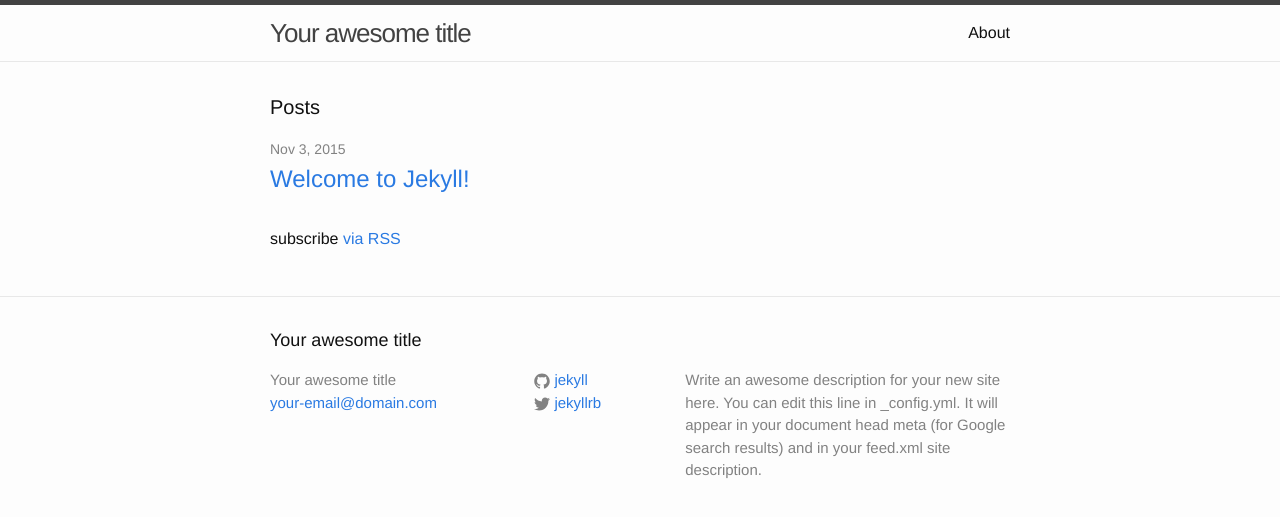
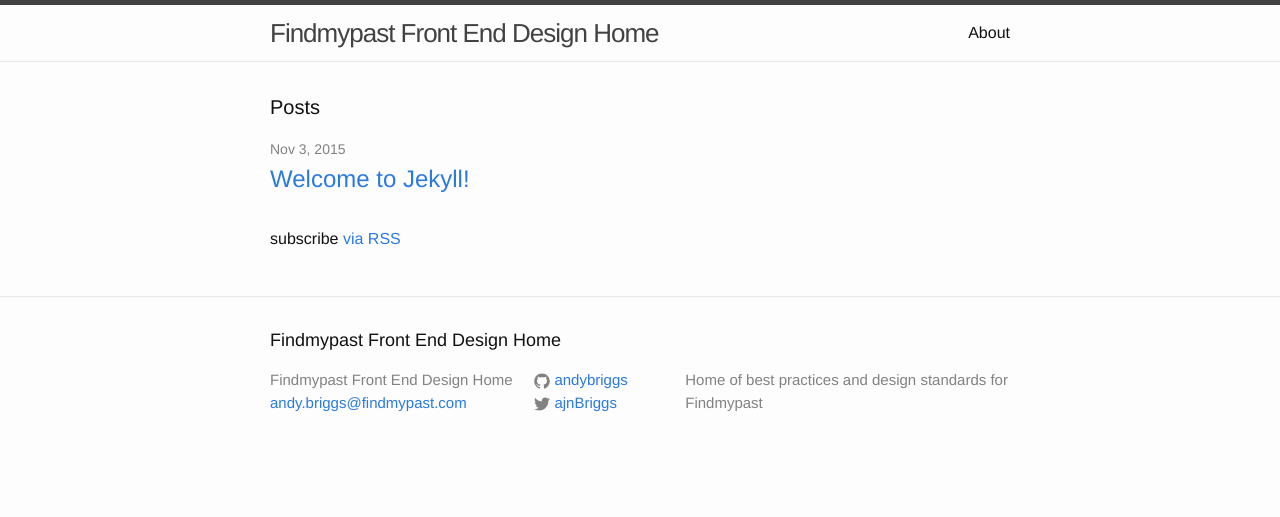
Before and after one commit to andybriggs/fmp-design, a Jekyll site: the page built from index.html, in a window 1280 px wide. Shown: the top 517 px of the page. Built offline with Jekyll 4.4.1, drawn with Linux system fonts in a browser that asks for light colours.

Commit message:
updated config for Findmypast details

```diff
--- a/_config.yml
+++ b/_config.yml
@@ -6,16 +6,14 @@
 # 'jekyll serve'. If you change this file, please restart the server process.
 
 # Site settings
-title: Your awesome title
-email: your-email@domain.com
+title: Findmypast Front End Design Home
+email: andy.briggs@findmypast.com
 description: > # this means to ignore newlines until "baseurl:"
-  Write an awesome description for your new site here. You can edit this
-  line in _config.yml. It will appear in your document head meta (for
-  Google search results) and in your feed.xml site description.
+  Home of best practices and design standards for Findmypast
 baseurl: "" # the subpath of your site, e.g. /blog
-url: "http://yourdomain.com" # the base hostname & protocol for your site
-twitter_username: jekyllrb
-github_username:  jekyll
+url: "" # the base hostname & protocol for your site
+twitter_username: ajnBriggs
+github_username:  andybriggs
 
 # Build settings
 markdown: kramdown
```
